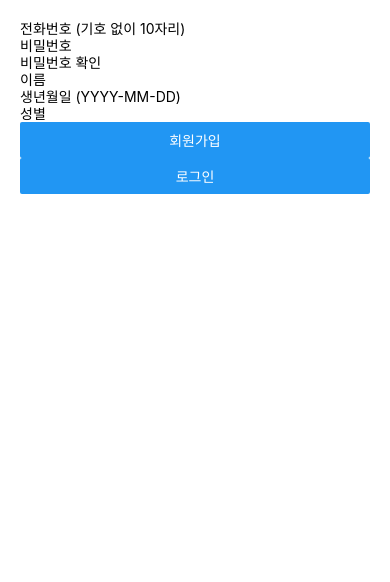
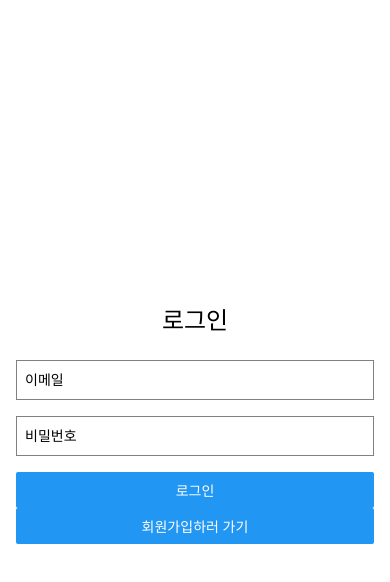
Before and after one commit to DAAC-A00/registerAndLoginTest01, a React Native app: screen / in a window 390 px wide. Shown: the top 582 px of the page. Built offline with nearby package versions, Linux system fonts and the light colour scheme.

Commit message:
<feat> 로그인, 회원가입 기본 기능 구현

```diff
--- a/App.tsx
+++ /dev/null
@@ -1,139 +0,0 @@
-// App.tsx
-
-import React, { useState, useEffect } from 'react';
-import { View, Text, TextInput, Button, FlatList, Alert } from 'react-native';
-import AsyncStorage from '@react-native-async-storage/async-storage';
-
-// 사용자 정보 타입 정의
-interface User {
-  phone: string;
-  name: string;
-  birthdate: string;
-  gender: string;
-}
-
-const App = () => {
-  const [phone, setPhone] = useState('');
-  const [password, setPassword] = useState('');
-  const [confirmPassword, setConfirmPassword] = useState('');
-  const [name, setName] = useState('');
-  const [birthdate, setBirthdate] = useState('');
-  const [gender, setGender] = useState('');
-  const [users, setUsers] = useState<User[]>([]); // 여기에서 User[] 타입 지정
-  const [isLoggedIn, setIsLoggedIn] = useState(false);
-
-  useEffect(() => {
-    const loadUsers = async () => {
-      const storedUsers = await AsyncStorage.getItem('users');
-      if (storedUsers) {
-        setUsers(JSON.parse(storedUsers));
-      }
-    };
-    loadUsers();
-  }, []);
-
-  const handleSignUp = async () => {
-    if (!/^\d{10}$/.test(phone)) {
-      Alert.alert('유효하지 않은 전화번호입니다.');
-      return;
-    }
-    if (password.length < 8 || !/[!@#$%^&*]/.test(password)) {
-      Alert.alert('비밀번호는 8자 이상이어야 하며 기호를 포함해야 합니다.');
-      return;
-    }
-    if (password !== confirmPassword) {
-      Alert.alert('비밀번호가 일치하지 않습니다.');
-      return;
-    }
-    if (!/^\d{4}-\d{2}-\d{2}$/.test(birthdate)) {
-      Alert.alert('생년월일은 YYYY-MM-DD 형식이어야 합니다.');
-      return;
-    }
-
-    const newUser: User = { phone, name, birthdate, gender }; // User 타입 지정
-    const updatedUsers = [...users, newUser];
-    await AsyncStorage.setItem('users', JSON.stringify(updatedUsers));
-    setUsers(updatedUsers);
-    Alert.alert('회원가입이 완료되었습니다.');
-    resetForm();
-  };
-
-  const handleLogin = () => {
-    const user = users.find((u) => u.phone === phone);
-    if (user) {
-      setIsLoggedIn(true);
-    } else {
-      Alert.alert('로그인 실패: 전화번호가 일치하지 않습니다.');
-    }
-  };
-
-  const handleLogout = () => {
-    setIsLoggedIn(false);
-  };
-
-  const resetForm = () => {
-    setPhone('');
-    setPassword('');
-    setConfirmPassword('');
-    setName('');
-    setBirthdate('');
-    setGender('');
-  };
-
-  return (
-    <View style={{ padding: 20 }}>
-      {!isLoggedIn ? (
-        <View>
-          <TextInput
-            placeholder="전화번호 (기호 없이 10자리)"
-            value={phone}
-            onChangeText={setPhone}
-            keyboardType="numeric"
-          />
-          <TextInput
-            placeholder="비밀번호"
-            value={password}
-            onChangeText={setPassword}
-            secureTextEntry
-          />
-          <TextInput
-            placeholder="비밀번호 확인"
-            value={confirmPassword}
-            onChangeText={setConfirmPassword}
-            secureTextEntry
-          />
-          <TextInput
-            placeholder="이름"
-            value={name}
-            onChangeText={setName}
-          />
-          <TextInput
-            placeholder="생년월일 (YYYY-MM-DD)"
-            value={birthdate}
-            onChangeText={setBirthdate}
-          />
-          <TextInput
-            placeholder="성별"
-            value={gender}
-            onChangeText={setGender}
-          />
-          <Button title="회원가입" onPress={handleSignUp} />
-          <Button title="로그인" onPress={handleLogin} />
-        </View>
-      ) : (
-        <View>
-          <FlatList
-            data={users}
-            keyExtractor={(item) => item.phone}
-            renderItem={({ item }) => (
-              <Text>{`${item.name}, ${item.birthdate}, ${item.gender}`}</Text>
-            )}
-          />
-          <Button title="로그아웃" onPress={handleLogout} />
-        </View>
-      )}
-    </View>
-  );
-};
-
-export default App;
--- a/index.js
+++ b/index.js
@@ -3,7 +3,7 @@
  */
 
 import {AppRegistry} from 'react-native';
-import App from './App';
+import App from './src/App';
 import {name as appName} from './app.json';
 
 AppRegistry.registerComponent(appName, () => App);
--- a/package.json
+++ b/package.json
@@ -11,6 +11,8 @@
   },
   "dependencies": {
     "@react-native-async-storage/async-storage": "^2.0.0",
+    "@react-native-community/datetimepicker": "^8.2.0",
+    "@react-native-picker/picker": "^2.8.1",
     "react": "18.3.1",
     "react-native": "0.75.4"
   },
--- /dev/null
+++ b/src/App.tsx
@@ -0,0 +1,176 @@
+// src/App.tsx
+
+import React, { useState, useEffect } from 'react';
+import { View, Text, TextInput, Button, StyleSheet, Alert, FlatList } from 'react-native';
+import AsyncStorage from '@react-native-async-storage/async-storage';
+
+// 사용자 타입 정의
+interface User {
+  id: string; // 고유 ID 추가
+  email: string;
+  password: string;
+  name: string;
+  birthdate: string;
+  gender: string;
+}
+
+// UUID 생성 함수
+const generateId = () => {
+  return Math.random().toString(36).substr(2, 9); // 임의의 ID 생성
+}
+
+const App = () => {
+  const [isLoggedIn, setIsLoggedIn] = useState(false);
+  const [email, setEmail] = useState('');
+  const [password, setPassword] = useState('');
+  const [name, setName] = useState('');
+  const [birthdate, setBirthdate] = useState('');
+  const [gender, setGender] = useState('');
+  const [users, setUsers] = useState<User[]>([]);
+  const [isSignUpScreen, setIsSignUpScreen] = useState(false); // 회원가입 화면 여부
+
+  useEffect(() => {
+    const loadUsers = async () => {
+      const storedUsers = await AsyncStorage.getItem('users');
+      if (storedUsers) {
+        setUsers(JSON.parse(storedUsers));
+      }
+    };
+
+    loadUsers();
+  }, []);
+
+  const handleLogin = () => {
+    const user = users.find(u => u.email === email && u.password === password);
+    if (user) {
+      setIsLoggedIn(true);
+      resetForm();
+    } else {
+      Alert.alert('오류', '잘못된 이메일 또는 비밀번호입니다.');
+    }
+  };
+
+  const handleSignUp = async () => {
+    if (email && password && name && birthdate && gender) {
+      const newUser: User = { id: generateId(), email, password, name, birthdate, gender }; // 고유 ID 추가
+      const updatedUsers = [...users, newUser];
+      setUsers(updatedUsers);
+      await AsyncStorage.setItem('users', JSON.stringify(updatedUsers));
+      Alert.alert('회원가입 성공', '회원가입이 완료되었습니다.');
+      resetForm();
+      setIsSignUpScreen(false); // 회원가입 후 로그인 화면으로 돌아감
+    } else {
+      Alert.alert('오류', '모든 필드를 입력해주세요.');
+    }
+  };
+
+  const resetForm = () => {
+    setEmail('');
+    setPassword('');
+    setName('');
+    setBirthdate('');
+    setGender('');
+  };
+
+  const handleLogout = () => {
+    setIsLoggedIn(false);
+  };
+
+  return (
+    <View style={styles.container}>
+      {isLoggedIn ? (
+        <View>
+          <Text style={styles.title}>로그인 완료</Text>
+          <FlatList
+            data={users}
+            keyExtractor={(item) => item.id} // 고유 ID를 키로 사용
+            renderItem={({ item }) => (
+              <Text>{`이름: ${item.name}, 이메일: ${item.email}, 생년월일: ${item.birthdate}, 성별: ${item.gender}`}</Text>
+            )}
+          />
+          <Button title="로그아웃" onPress={handleLogout} />
+        </View>
+      ) : isSignUpScreen ? (
+        <View>
+          <Text style={styles.title}>회원가입</Text>
+          <TextInput
+            style={styles.input}
+            placeholder="이메일"
+            value={email}
+            onChangeText={setEmail}
+            keyboardType="email-address"
+          />
+          <TextInput
+            style={styles.input}
+            placeholder="비밀번호"
+            value={password}
+            onChangeText={setPassword}
+            secureTextEntry
+          />
+          <TextInput
+            style={styles.input}
+            placeholder="이름"
+            value={name}
+            onChangeText={setName}
+          />
+          <TextInput
+            style={styles.input}
+            placeholder="생년월일 (YYYY-MM-DD)"
+            value={birthdate}
+            onChangeText={setBirthdate}
+          />
+          <TextInput
+            style={styles.input}
+            placeholder="성별"
+            value={gender}
+            onChangeText={setGender}
+          />
+          <Button title="회원가입" onPress={handleSignUp} />
+          <Button title="로그인 화면으로 돌아가기" onPress={() => setIsSignUpScreen(false)} />
+        </View>
+      ) : (
+        <View>
+          <Text style={styles.title}>로그인</Text>
+          <TextInput
+            style={styles.input}
+            placeholder="이메일"
+            value={email}
+            onChangeText={setEmail}
+            keyboardType="email-address"
+          />
+          <TextInput
+            style={styles.input}
+            placeholder="비밀번호"
+            value={password}
+            onChangeText={setPassword}
+            secureTextEntry
+          />
+          <Button title="로그인" onPress={handleLogin} />
+          <Button title="회원가입하러 가기" onPress={() => setIsSignUpScreen(true)} />
+        </View>
+      )}
+    </View>
+  );
+};
+
+const styles = StyleSheet.create({
+  container: {
+    flex: 1,
+    justifyContent: 'center',
+    padding: 16,
+  },
+  title: {
+    fontSize: 24,
+    marginBottom: 24,
+    textAlign: 'center',
+  },
+  input: {
+    height: 40,
+    borderColor: 'gray',
+    borderWidth: 1,
+    marginBottom: 16,
+    paddingHorizontal: 8,
+  },
+});
+
+export default App;
```
Also changed, not shown: 2 other files (tests, documents, lock files or other folders).
